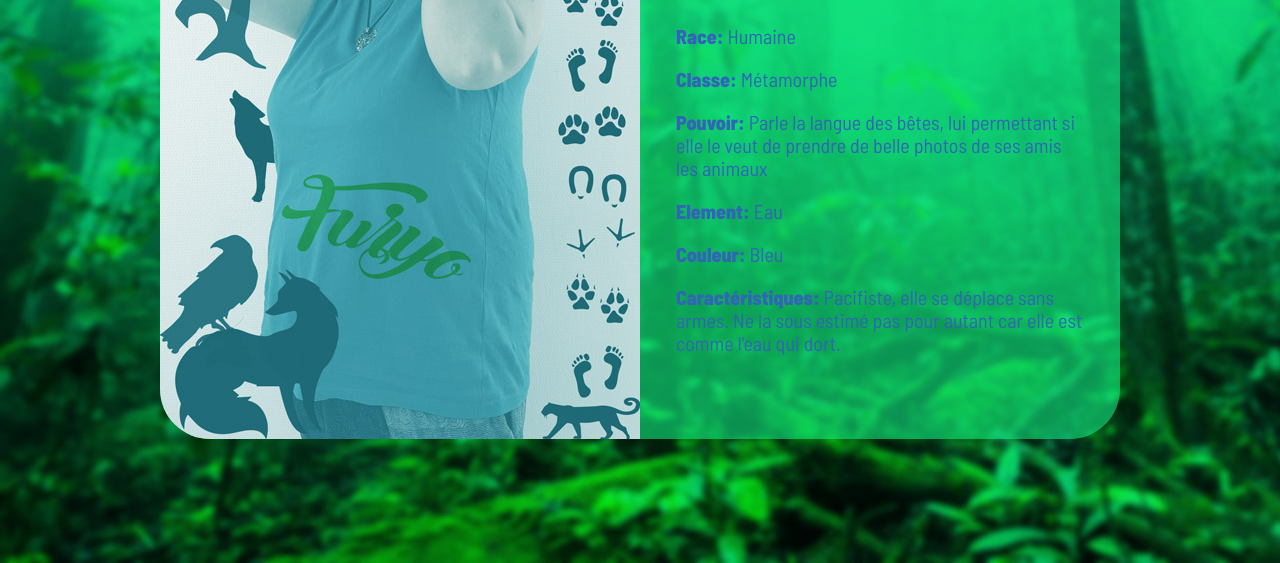
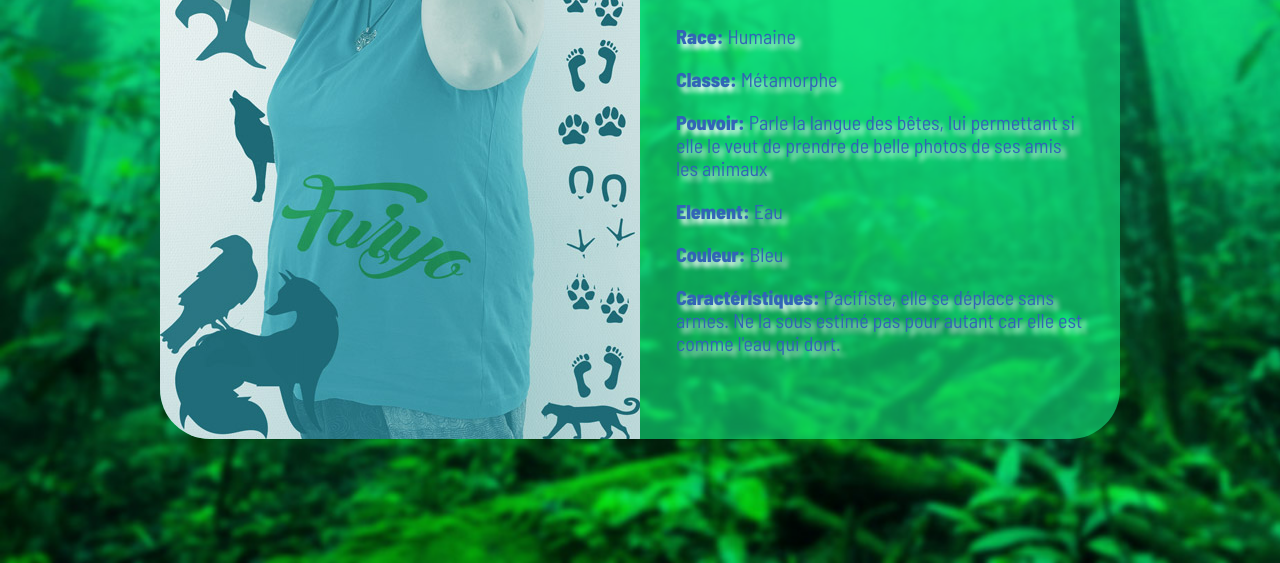
Before and after one commit to roderermarion/roderermarion.github.io, a plain HTML site: page index.html in a window 1280 px wide. Shown: the part 237-800 px from the top of the page. Drawn offline with Linux system fonts and the light colour scheme.

Commit message:
ombrage 1

```diff
--- a/styles/styles.css
+++ b/styles/styles.css
@@ -8,6 +8,7 @@ body {
     background-size: cover;
     text-align: center;
     padding: 36px;
+    text-shadow: 5px 5px 5px white;
 }
 
 /* Page */
```
